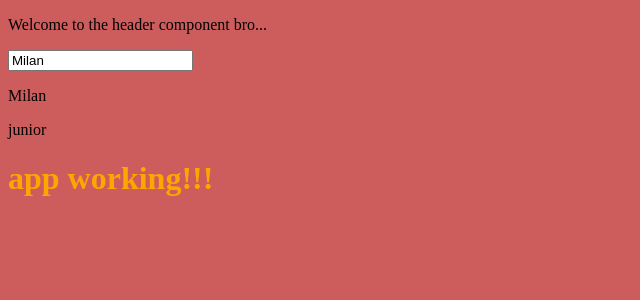
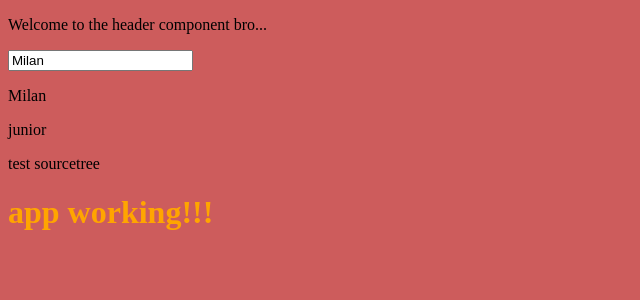
Before and after one commit to milanzivanov/portfolio-dev, an Angular app: page / in a window 1280 px wide. Shown: the top 300 px of the page, without its empty margins (0-640 px from the left). Built offline with nearby package versions, Linux system fonts and the light colour scheme.

Commit message:
test sourcetree first commt

```diff
--- a/src/app/header/header.component.html
+++ b/src/app/header/header.component.html
@@ -6,3 +6,6 @@
 
 <p>{{data.name}}</p>
 <p>{{data.status}}</p>
+
+
+<p>test sourcetree</p>
```
